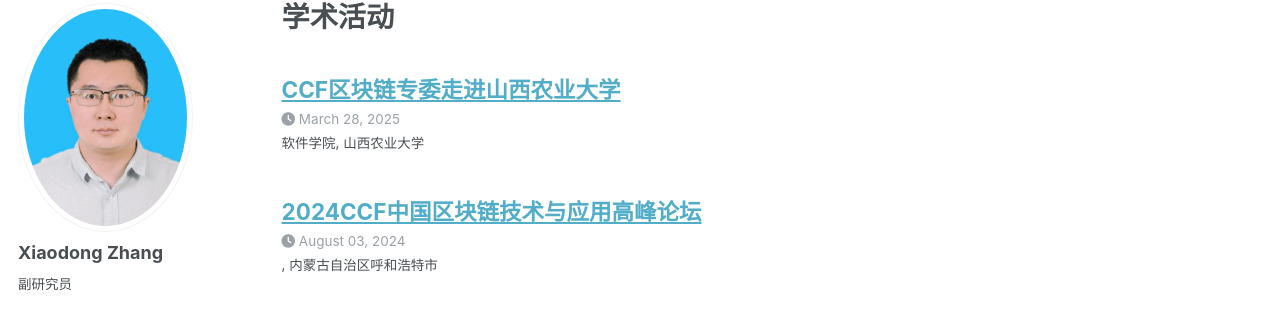
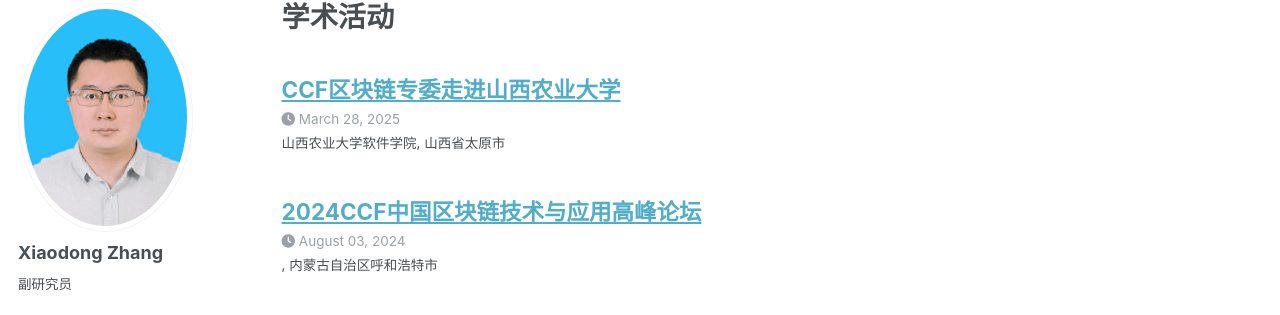
Before and after one commit to zhangxiaodong-imut/zhangxiaodong-imut.github.io, a Jekyll site: the page built from _pages/talks.html, in a window 1280 px wide. Shown: the part 96-411 px from the top of the page. Built offline with Jekyll 4.4.1, drawn with Linux system fonts in a browser that asks for light colours; some web fonts are replaced.

Commit message:
Update 2025-CCF区块链专委走进山西农业大学.md

```diff
--- a/_talks/2025-CCF区块链专委走进山西农业大学.md
+++ b/_talks/2025-CCF区块链专委走进山西农业大学.md
@@ -3,9 +3,9 @@ title: "CCF区块链专委走进山西农业大学"
 collection: talks
 type: "Talk"
 permalink: /talks/2025-CCF区块链专委走进山西农业大学
-venue: "软件学院"
+venue: "山西农业大学软件学院"
 date: 2025-03-28
-location: "山西农业大学"
+location: "山西省太原市"
 link: "https://mp.weixin.qq.com/s?__biz=MzkwMTg2MjIwMQ==&mid=2247679043&idx=1&sn=8699d395b9996c1ae95a5020c4112b4c&chksm=c1ba6e7828b2e933da2ff82852c58341b34f0655003abc7beb53e9ea74904f331acb0d715692&mpshare=1&scene=24&srcid=0401zyQIfrdDvj2J7LmPmrJf&sharer_shareinfo=f30c9791293295d88e4620b17436e9d4&sharer_shareinfo_first=943996bf1d6cc92335e6deb8fd38fe91#rd"
 ---
 
```
